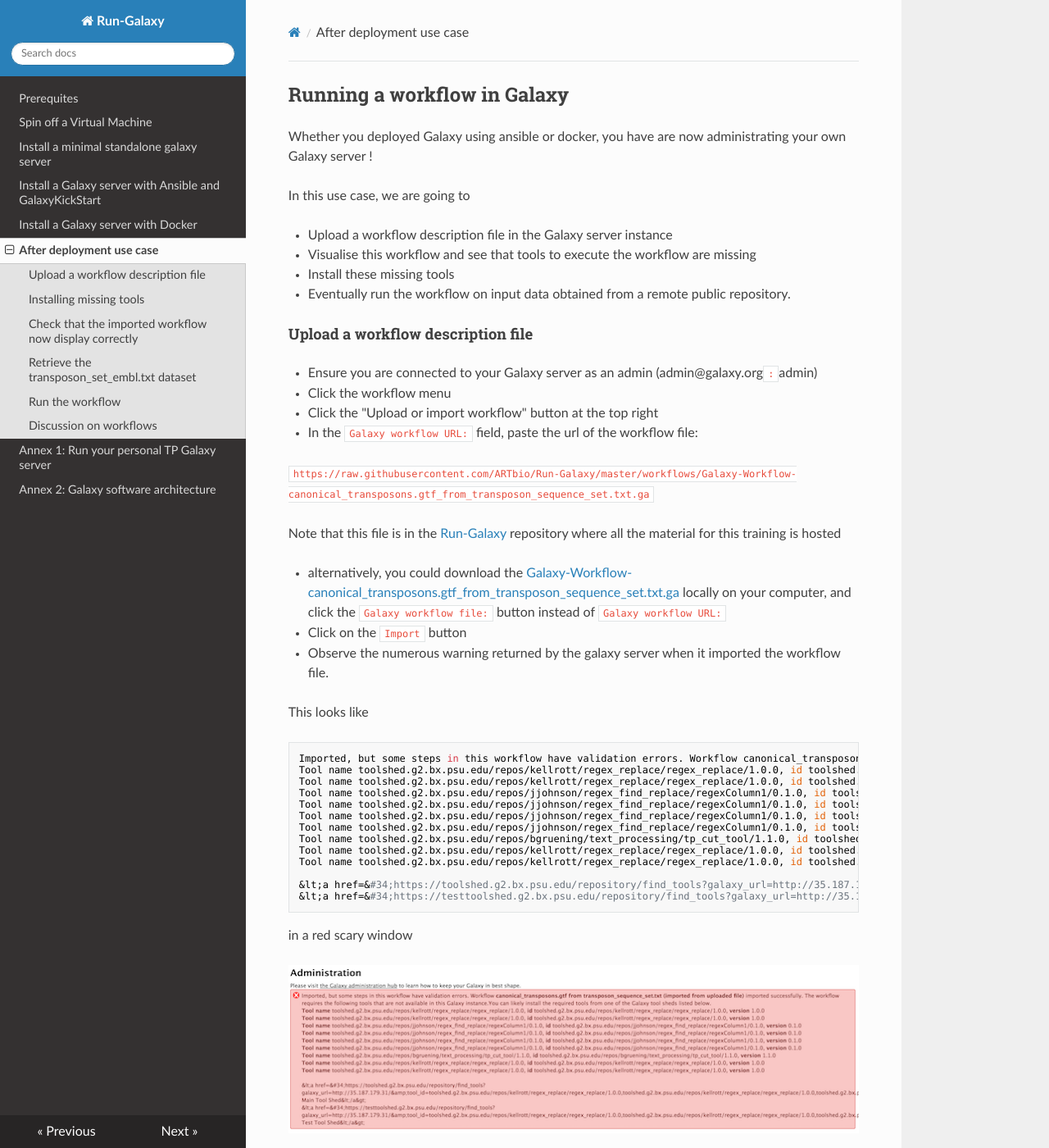
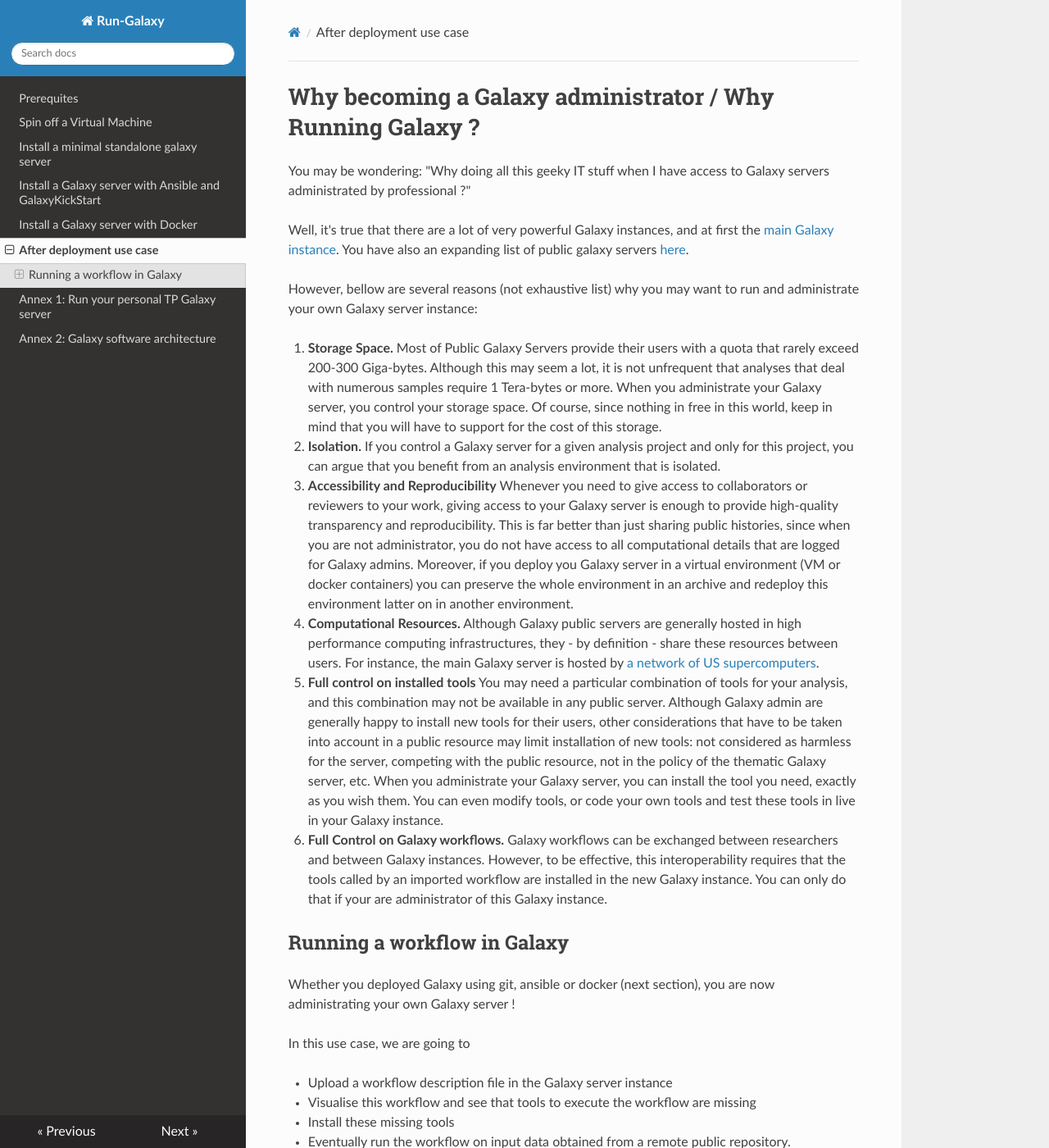
Before and after one commit to ARTbio/Run-Galaxy, an MkDocs documentation site: the page built from docs/Run_workflow.md, in a window 1280 px wide and 1400 px high. Shown: the whole window at 82% size. Built offline with MkDocs 1.6.1, drawn with Linux system fonts in a browser that asks for light colours; nearby versions of some CDN libraries; old or Windows-style settings are respelled for this version of MkDocs.

Commit message:
arguing for Galaxy administration

```diff
--- a/docs/Run_workflow.md
+++ b/docs/Run_workflow.md
@@ -1,6 +1,64 @@
+# Why becoming a Galaxy administrator / Why **Running** Galaxy ?
+
+You may be wondering: "Why doing all this geeky IT stuff when I have access to Galaxy
+servers administrated by professional ?"
+
+Well, it's true that there are a lot of very powerful Galaxy instances, and at first
+the [main Galaxy instance](https://usegalaxy.org/). You have also an expanding list of
+public galaxy servers [here](https://galaxyproject.org/public-galaxy-servers/).
+
+However, bellow are several reasons (not exhaustive list) why you may want to run and
+administrate your own Galaxy server instance:
+
+1. **Storage Space.**
+  Most of Public Galaxy Servers provide their users with a quota that rarely exceed 200-300
+  Giga-bytes. Although this may seem a lot, it is not unfrequent that analyses that deal with
+  numerous samples require 1 Tera-bytes or more.
+  When you administrate your Galaxy server, you control your storage space. Of course,
+  since nothing in free in this world, keep in mind that you will have to support for the
+  cost of this storage.
+
+- **Isolation.**
+  If you control a Galaxy server for a given analysis project and only for this project,
+  you can argue that you benefit from an analysis environment that is isolated.
+
+- **Accessibility and Reproducibility**
+  Whenever you need to give access to collaborators or reviewers to your work, giving access
+  to your Galaxy server is enough to provide high-quality transparency and reproducibility.
+  This is far better than just sharing public histories, since when you are not administrator,
+  you do not have access to all computational details that are logged for Galaxy admins.
+  Moreover, if you deploy you Galaxy server in a virtual environment (VM or docker containers)
+  you can preserve the whole environment in an archive and redeploy this environment latter
+  on in another environment.
+
+- **Computational Resources.**
+  Although Galaxy public servers are generally hosted in high performance computing
+  infrastructures, they - by definition - share these resources between users. For instance,
+  the main Galaxy server is hosted by [a network of US supercomputers](https://galaxyproject.org/main/).
+
+- **Full control on installed tools**
+  You may need a particular combination of tools for your analysis, and this combination
+  may not be available in any public server. Although Galaxy admin are generally happy to
+  install new tools for their users, other considerations that have to be taken into account
+  in a public resource may limit installation of new tools: not considered as harmless for
+  the server, competing with the public resource, not in the policy of the thematic Galaxy
+  server, etc.
+  When you administrate your Galaxy server, you can install the tool you need, exactly as
+  you wish them.
+  You can even modify tools, or code your own tools and test these tools in live in your
+  Galaxy instance.
+
+- **Full Control on Galaxy workflows.**
+  Galaxy workflows can be exchanged between researchers and between Galaxy instances.
+  However, to be effective, this interoperability requires that the tools called by an
+  imported workflow are installed in the new Galaxy instance.
+  You can only do that if your are administrator of this Galaxy instance.
+
+
+
 ## Running a workflow in Galaxy
 
-Whether you deployed Galaxy using ansible or docker, you have are now administrating your
+Whether you deployed Galaxy using git, ansible or docker (next section), you are now administrating your
 own Galaxy server !
 
 In this use case, we are going to
```
Also changed, not shown: docs/Docker_GalaxyKickStart.md (+4 -0 lines), docs/GalaxyKickStart.md (+4 -0 lines).
